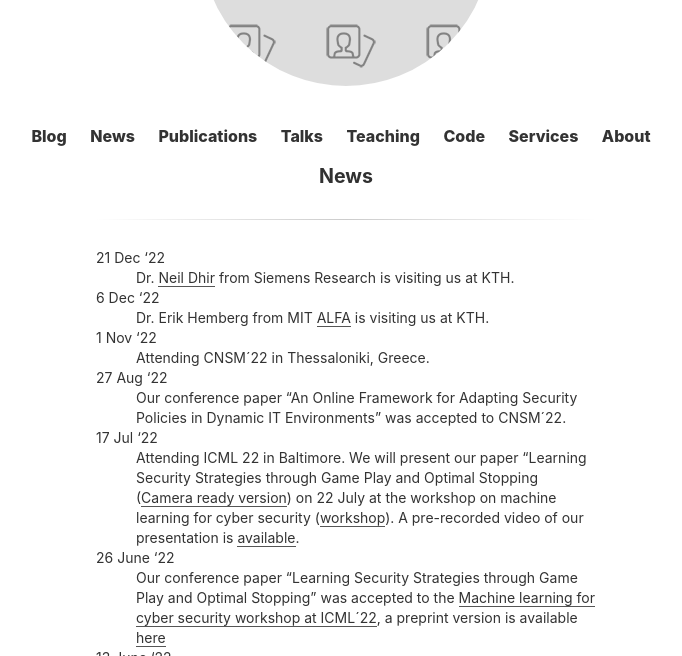
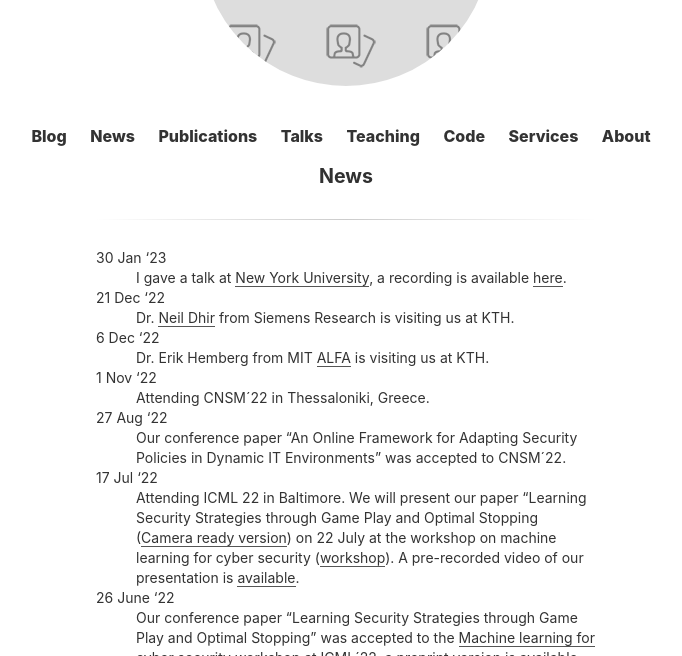
Before and after one commit to Limmen/Limmen.github.io, a Jekyll site: the page built from news.md, in a window 1280 px wide and 900 px high, cut to the strip 244-900 px from the top of the window. Shown: the whole strip, without its empty margins (294-976 px from the left). Built offline with Jekyll 4.4.1, drawn with Linux system fonts in a browser that asks for light colours.

Commit message:
upd news

```diff
--- a/news.md
+++ b/news.md
@@ -2,6 +2,9 @@
 layout: page
 title: News
 ---
+
+30 Jan '23
+:   I gave a talk at [New York University](https://engineering.nyu.edu/research-innovation/centers/nyu-center-cybersecurity-ccs), a recording is available [here](https://www.youtube.com/watch?v=Qzp_wiNW91o).
 
 21 Dec '22
 :   Dr. [Neil Dhir](https://neildhir.github.io/) from Siemens Research is visiting us at KTH.
```
